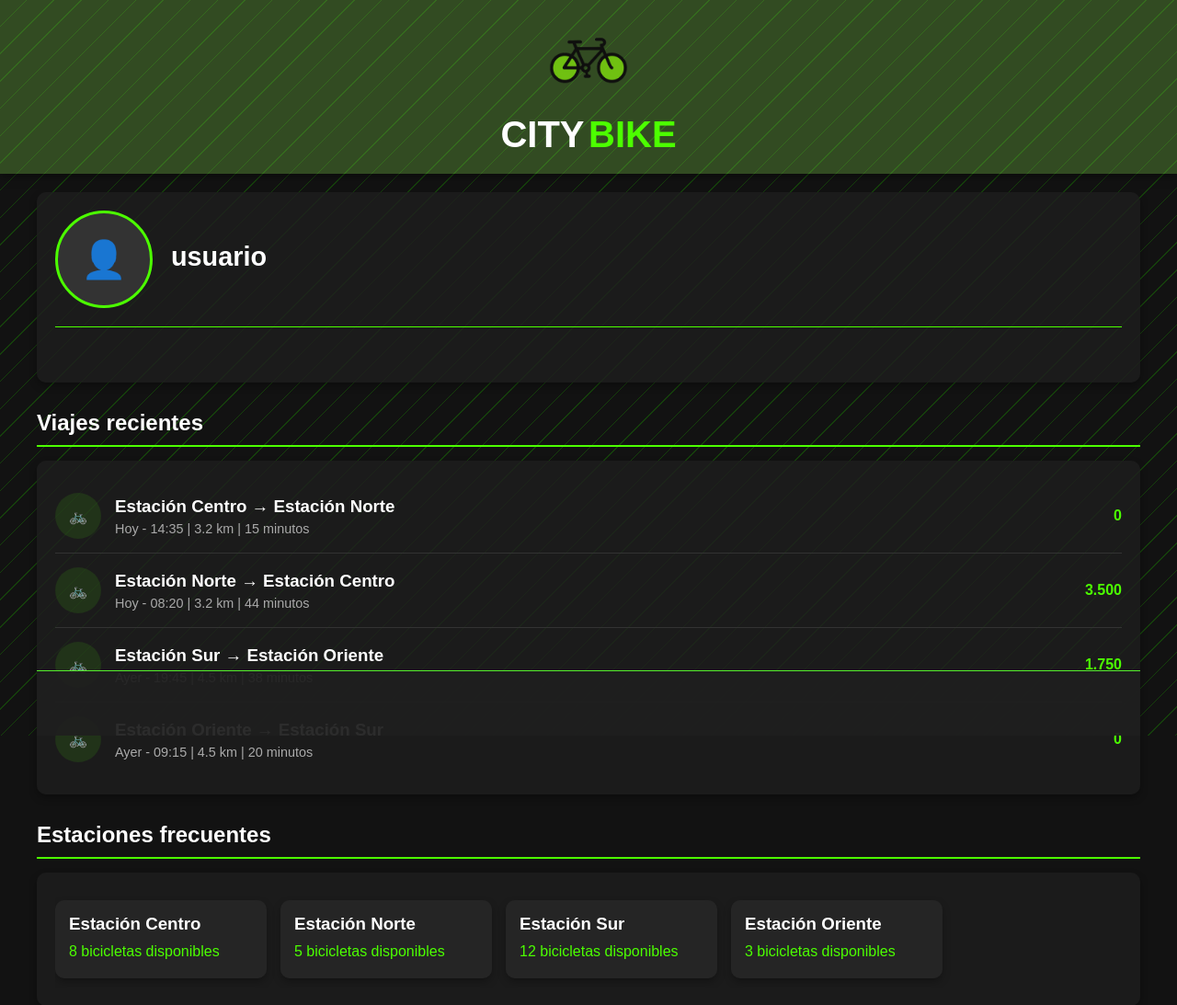
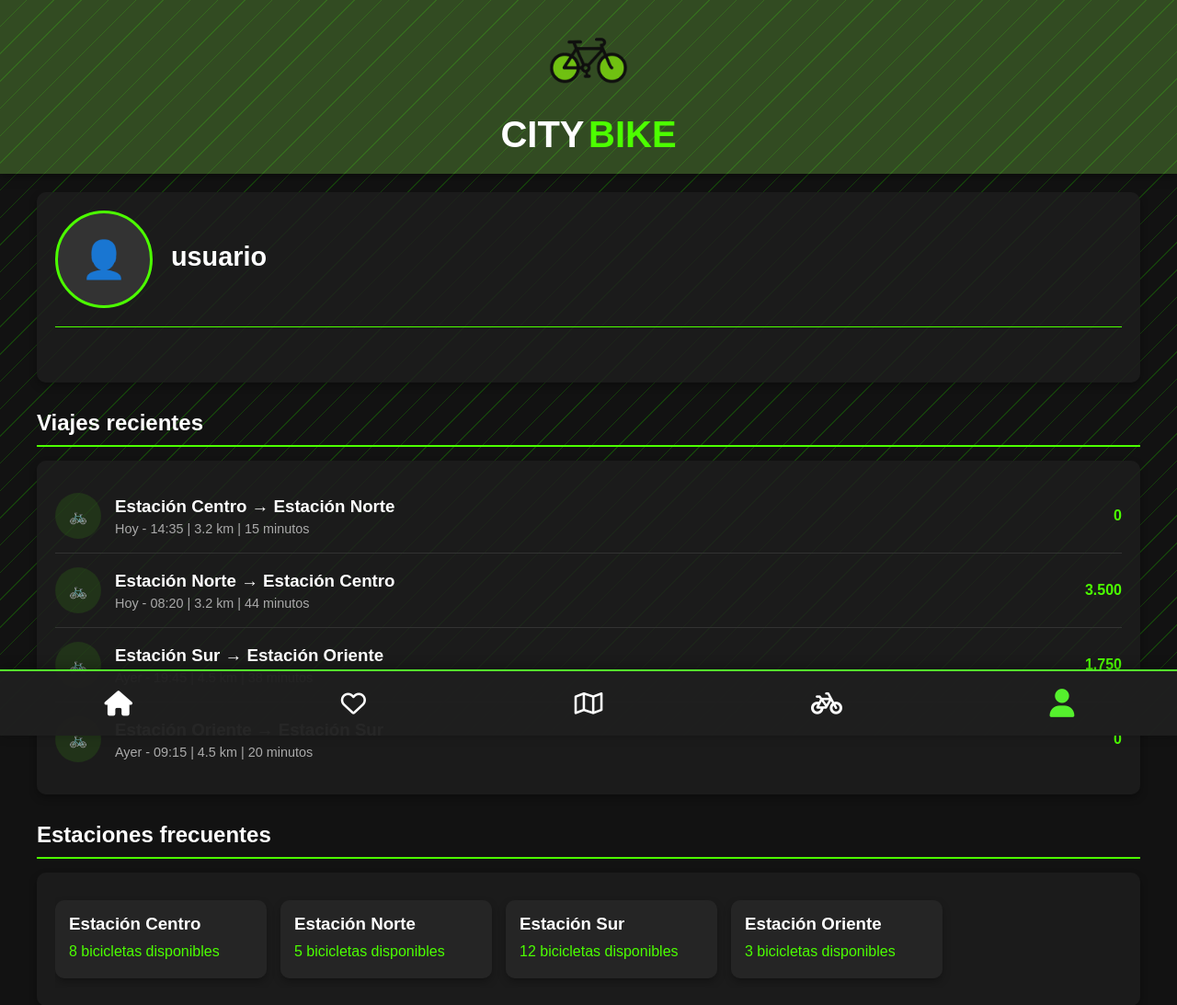
Before and after one commit to violg0/Citybike, a Flask app: page /perfil in a window 1280 px wide. Shown: the top 1093 px of the page at 92% size. Run offline with Flask 3, Linux system fonts and the light colour scheme; the visitor is signed in with stand-in values (Sample User, id 1).

Commit message:
Refactor navigation bar styles and structure for consistency across map and profile pages

```diff
--- a/static/css/perfil.css
+++ b/static/css/perfil.css
@@ -237,33 +237,32 @@
 }
 
 .nav-bar {
-    position: sticky;
+    position: fixed;
+    left: 0;
     bottom: 0;
-    width: 100%;
-    max-width: 1200px;
-    margin:  auto;
+    width: 100vw;
     height: 70px;
-    background-color: rgba(31, 31, 31, 0.942);
+    background-color: rgba(31, 31, 31, 0.97);
     display: flex;
     justify-content: space-around;
     align-items: center;
-    border-top: 1px solid #55f02d;
+    border-top: 2px solid #55f02d;
     z-index: 100;
+    box-shadow: 0 -2px 12px #0005;
 }
 
 .nav-icon {
-    font-size: 1.5em;
-    margin-bottom: 5px;
-    color: white;
+    font-size: 1.7em;
+    color: #fff;
+    padding: 10px;
     cursor: pointer;
     transition: color 0.3s, transform 0.3s;
 }
 
 .nav-icon:hover,
-.nav-item.active .nav-icon,
 .nav-icon.active {
-    color: #4cff00;
-    transform: scale(1.1);
+    color: #55f02d;
+    transform: scale(1.13);
 }
 
 @media (max-width: 768px) {
--- a/templates/perfil.html
+++ b/templates/perfil.html
@@ -5,6 +5,7 @@
     <meta name="viewport" content="width=device-width, initial-scale=1.0">
     <title>CITY BIKE - Perfil de Usuario</title>
     <link rel="stylesheet" href="/static/css/perfil.css">
+    <link rel="stylesheet" href="https://cdnjs.cloudflare.com/ajax/libs/font-awesome/6.4.0/css/all.min.css">
 </head>
 <body>
     <div class="background-lines"></div>
@@ -96,12 +97,12 @@
         </div>
     </div>
 
-     <div class="nav-bar">
-            <i class="fas fa-home nav-icon active"onclick="window.location.href='/inicio'"></i>
-            <i class="far fa-heart nav-icon"></i>
-            <i class="far fa-map nav-icon" onclick="window.location.href='/mapa'"></i>
-            <i class="fas fa-bicycle nav-icon"></i>
-            <i class="fas fa-user nav-icon" onclick="window.location.href='/perfil'"></i>
-        </div>
+    <div class="nav-bar">
+        <i class="fas fa-home nav-icon" onclick="window.location.href='/inicio'"></i>
+        <i class="far fa-heart nav-icon"></i>
+        <i class="far fa-map nav-icon" onclick="window.location.href='/mapa'"></i>
+        <i class="fas fa-bicycle nav-icon"></i>
+        <i class="fas fa-user nav-icon active" onclick="window.location.href='/perfil'"></i>
+    </div>
 </body>
 </html>
```
Also changed, not shown: static/css/mapa.css (+10 -13 lines), templates/mapa.html (+10 -0 lines).
